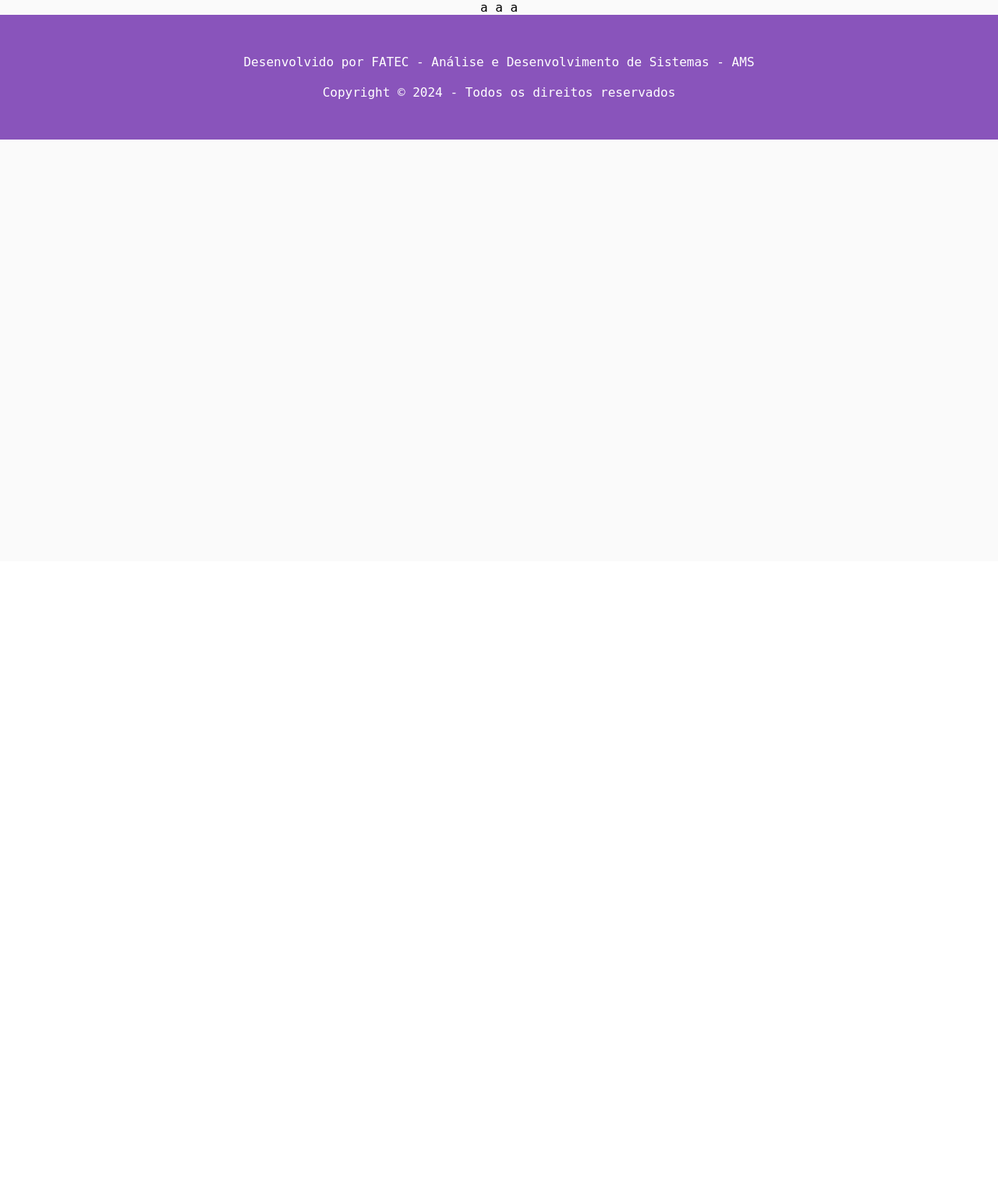
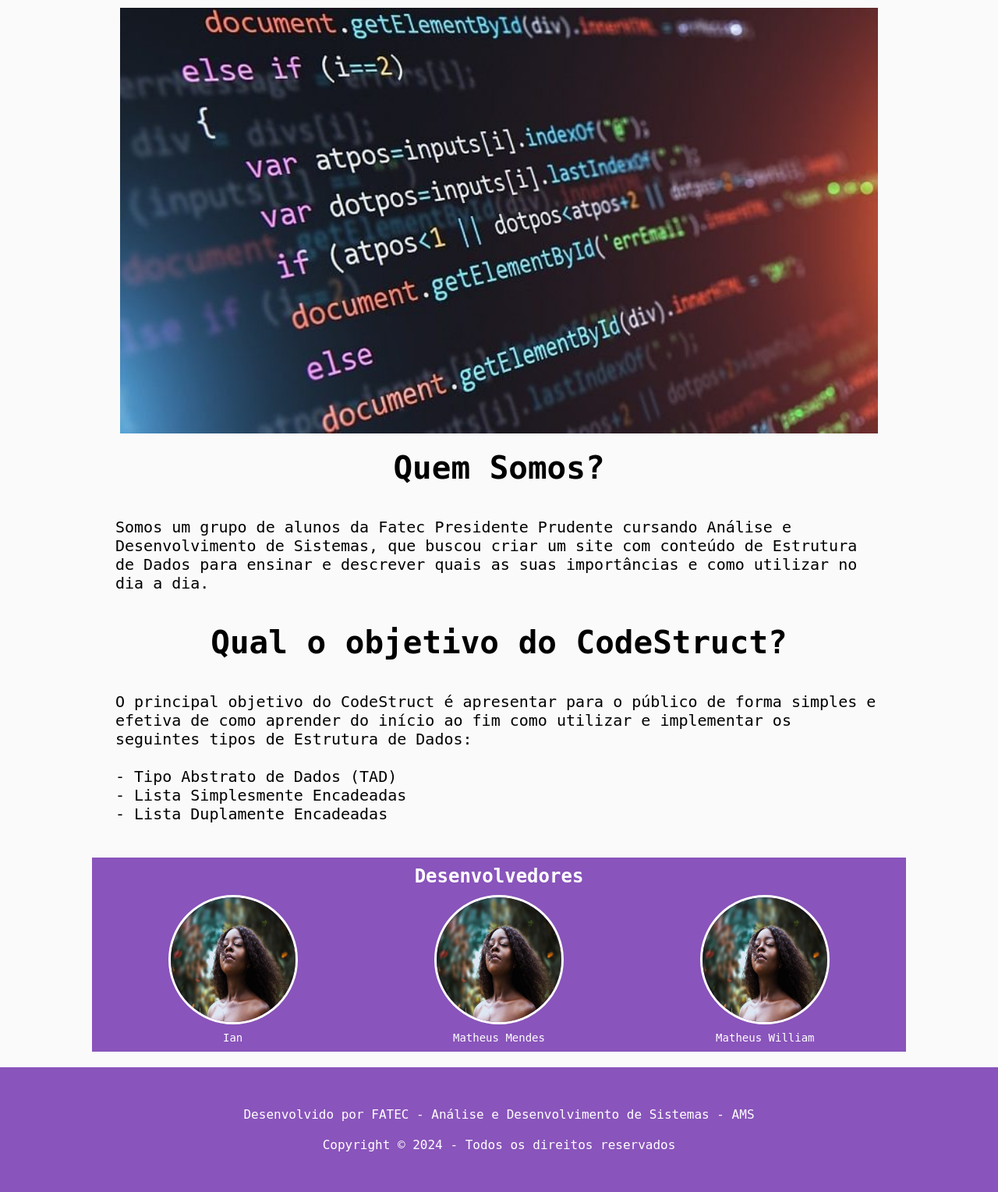
Before and after one commit to M3NT0Sz/CodeStruct, a PHP site: page / in a window 1280 px wide. Shown: the part 80-1609 px from the top of the page at 78% size. Before the commit the page ends 259 px from the top, so only its background shows below. Run offline with PHP 8.4, Linux system fonts and the light colour scheme; some libraries are stand-ins or nearby versions.

Commit message:
tela home pronta

```diff
--- a/CSS/style.css
+++ b/CSS/style.css
@@ -148,6 +148,65 @@ body.dark pre > code.language-csharp {
   }
 }
 
+.imgInicial {
+  width: 95%;
+  margin-top: 10px;
+}
+
+
+
+
+
+
+
+
+.navDesen {
+  display: flex;
+  flex-direction: column;
+  align-items: center;
+  background-color: #8954bb;
+  padding: 10px;
+  color: #fff;
+  margin-bottom: 20px;
+  width: 100%;
+}
+
+.navbar-title {
+  font-size: 24px;
+  margin-bottom: 10px;
+}
+
+.developer-container {
+  display: flex;
+  justify-content: space-around;
+  width: 100%;
+}
+
+.developer {
+  text-align: center;
+  color: #fff;
+}
+
+.developer img {
+  width: 160px;
+  height: 160px;
+  border-radius: 50%;
+  border: 3px solid #fff;
+
+}
+
+.developer-name {
+  margin-top: 5px;
+  font-size: 14px;
+}
+
+
+
+
+
+
+
+
 pre > .language-csharp {
   background-color: #2d2d2d;
   color: #f8f8f2;
--- a/index.html
+++ b/index.html
@@ -10,7 +10,7 @@
   <body>
     <header class="navbar">
       <a href="./index.html">
-        <img src="Imagens/Logo.png" />
+        <img src="Imagens/Logo.png">
         <h1>CodeStruct</h1>
       </a>
 
@@ -36,9 +36,54 @@
       </ul>
     </header>
     <section class="tela">
-      a
-      a
-      a
+      <section class="tela80">
+
+        <img class="imgInicial" src="Imagens/programacao.jpg">
+
+        <header class="pagNome">
+          <h1>Quem Somos?</h1>
+        </header>
+
+        <section class="textos">
+          <p>
+            Somos um grupo de alunos da Fatec Presidente Prudente cursando Análise e Desenvolvimento de Sistemas, que buscou
+            criar um site com conteúdo de Estrutura de Dados para ensinar e descrever quais as suas importâncias e como utilizar no dia a dia.
+          </p>
+        </section>
+        <header class="pagNome">
+          <h1>Qual o objetivo do CodeStruct?</h1>
+        </header>
+
+        <section class="textos">
+          <p>
+            O principal objetivo do CodeStruct é apresentar para o público de forma simples e efetiva de como aprender do início ao fim
+            como utilizar e implementar os seguintes tipos de Estrutura de Dados:<br>
+            <br>
+            - Tipo Abstrato de Dados (TAD)<br>
+            - Lista Simplesmente Encadeadas<br>
+            - Lista Duplamente Encadeadas<br><br>
+          </p>
+        </section>
+
+        <section class="navDesen">
+          <h1 class="navbar-title">Desenvolvedores</h1>
+          <div class="developer-container">
+              <div class="developer">
+                  <img src="Imagens/pessoa-og.jpg" alt="Desenvolvedor 1">
+                  <div class="developer-name">Ian</div>
+              </div>
+              <div class="developer">
+                  <img src="Imagens/pessoa-og.jpg" alt="Desenvolvedor 2">
+                  <div class="developer-name">Matheus Mendes</div>
+              </div>
+              <div class="developer">
+                  <img src="Imagens/pessoa-og.jpg" alt="Desenvolvedor 3">
+                  <div class="developer-name">Matheus William</div>
+              </div>
+          </div>
+        </section>
+
+      </section>
       <audio src=""></audio>
     </section>
     <footer class="rodape">
```
Also changed, not shown: Imagens/pessoa-og.jpg (added), Imagens/programacao.jpg (added).
